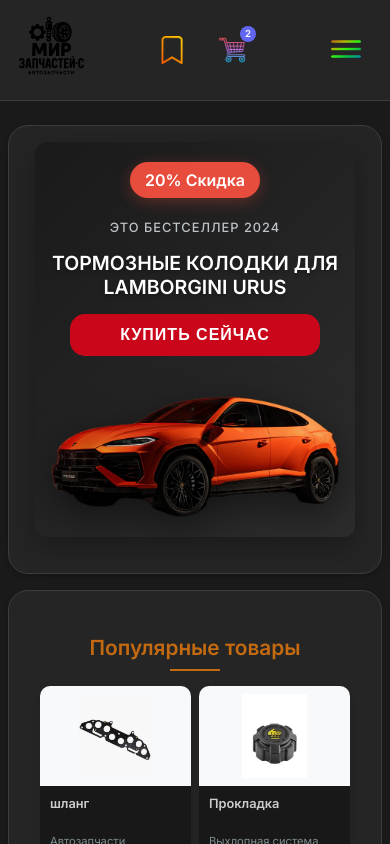
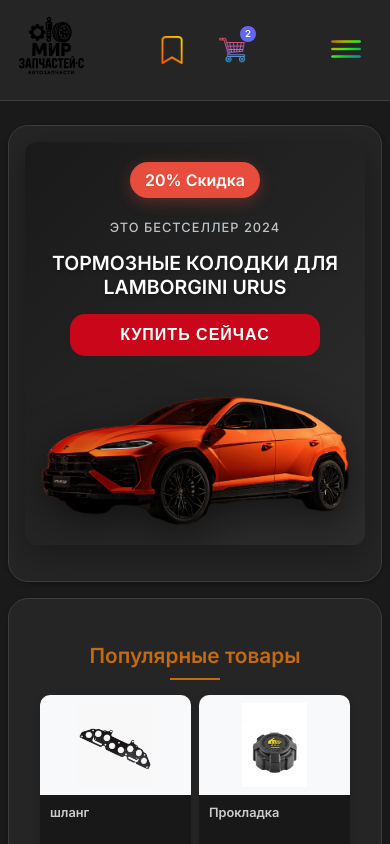
Before and after one commit to emarishkin/Catalog, a React (Vite) app: page / in a window 390 px wide. Shown: the top 844 px of the page. Built offline with nearby package versions, Linux system fonts and the light colour scheme.

Commit message:
adaptive++

```diff
--- a/src/components/Footer.tsx
+++ b/src/components/Footer.tsx
@@ -21,10 +21,10 @@
           </div>
 
           <div className="socials">
-            <a href="#" className="icon">
+            <a href="https://t.me/mirzap63" className="icon">
               <img src={telegramIcon} alt="Telegram" />
             </a>
-            <a href="#" className="icon">
+            <a href="https://vk.com/mirzap63" className="icon">
               <img src={vkIcon} alt="VK" />
             </a>
             <a href="#" className="icon">
--- a/src/styles/Poster.css
+++ b/src/styles/Poster.css
@@ -174,7 +174,7 @@
   .poster {
     padding: 25px 20px;
     text-align: center;
-    width: calc(100% - 20px);
+    width: calc(100%);
     min-height: auto;
   }
 
--- a/src/styles/index.css
+++ b/src/styles/index.css
@@ -48,7 +48,6 @@
 
 .content {
   flex: 1;
-  padding: 1rem;
   width: 100%;
   max-width: calc(100% - 330px); /* Учитываем ширину сайдбара */
   box-sizing: border-box;
```
